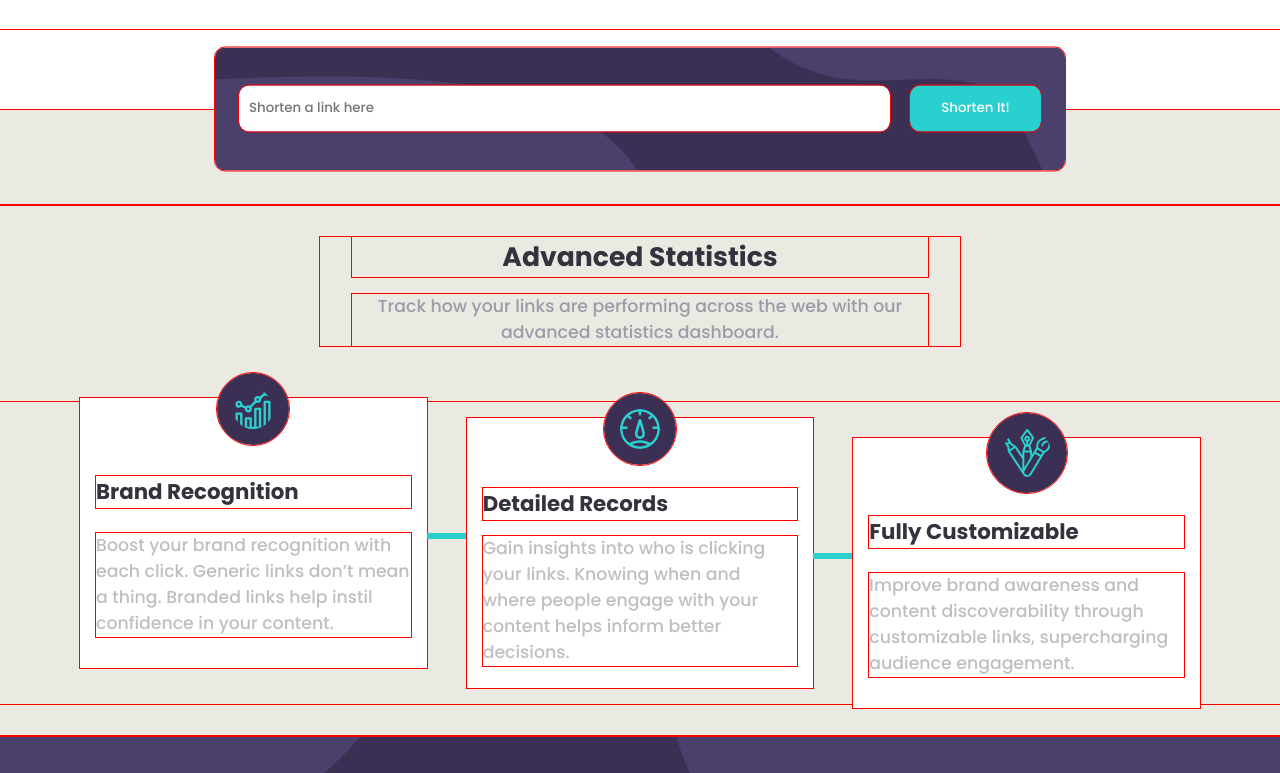
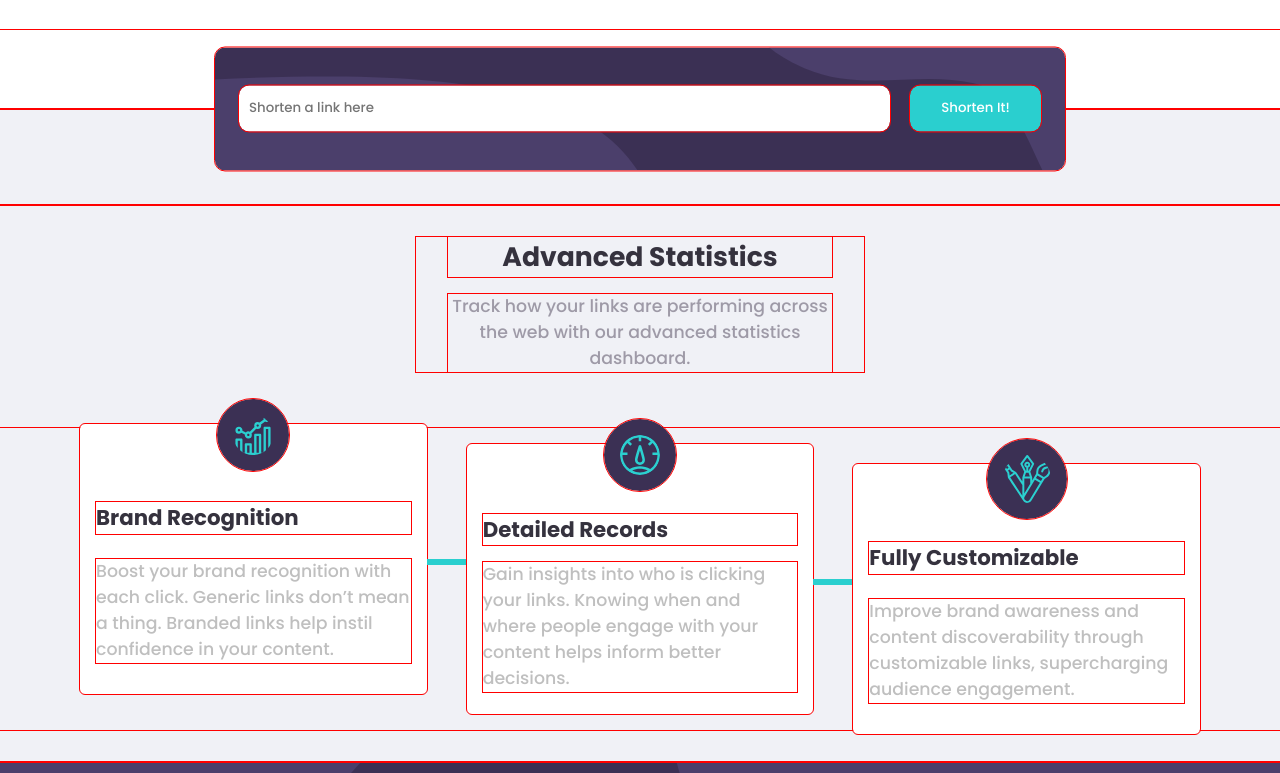
Before and after one commit to asbhogal/Frontend-Mentor-URL-Shortening-Project, a website built with Vite: page index.html in a window 1280 px wide. Shown: the part 443-1216 px from the top of the page. Built offline with nearby package versions, Linux system fonts and the light colour scheme.

Commit message:
further changes to styling to match mockup

```diff
--- a/src/styles/_components/_company-stats.scss
+++ b/src/styles/_components/_company-stats.scss
@@ -4,7 +4,7 @@
 .company-stats-container {
   text-align: center;
   padding: 2em 0;
-  background-color: #eaeae3;
+  background-color: $pale-violet;
   // background-color: $gray;
   .company-stats-text {
     // width: 50%;
@@ -41,6 +41,7 @@
     padding: 4em 1em 0.5em 1em;
     margin: 1em auto;
     position: relative;
+    border-radius: 5px; // added to better reflect mockup
 
     h3,
     p {
--- a/src/styles/_components/_header.scss
+++ b/src/styles/_components/_header.scss
@@ -12,7 +12,9 @@
   // align-items: center;
   // justify-content: space-between;
   // border: 2px solid magenta; // temporarily omitted
-
+  max-width: 1440px; // added to better reflect mockup
+  width: 100%; // added to better reflect mockup
+  margin: 0 auto; // added to better reflect mockup
   img {
     display: block;
     height: 30px;
--- a/src/styles/_components/_main.scss
+++ b/src/styles/_components/_main.scss
@@ -1,5 +1,5 @@
 main {
-  background-color: #eaeae3;
+  // background-color: #eaeae3; // omitted to better reflect mockup
   margin: 0 auto;
   max-width: 1920px; // I've decided to change this to 1920px. The style guide mentions it looking this way for 1440px, but many common desktop devices go above this, so I think this is justified here to better reflect how it would look on those devices. Subsequently, content structure for the hero section will be changed (this will have a max-width of 1440px to keep it boxed in, but will subsequently require an outer container for this (with the white background) and an inner container holding the two divs next to one another) - see HTML
   width: 100%;
--- a/src/styles/_components/_shortenurl-c.scss
+++ b/src/styles/_components/_shortenurl-c.scss
@@ -68,7 +68,8 @@
 }
 
 .shortend-urls-container {
-  margin-top: 6em;
+  background-color: $pale-violet; // added to better reflect mockup
+  padding-top: 6em; // changed to padding-top to account for the background-color addition
   font-weight: 100;
   // So the newest is the first in the list.
   display: flex;
--- a/src/styles/_partials/_responsive.scss
+++ b/src/styles/_partials/_responsive.scss
@@ -161,7 +161,7 @@
   //Blocks and their associated people.
 
   .company-stats-text {
-    width: 50%;
+    width: 35%; // changed to better reflect mockup
     margin: 0 auto 3.5em auto;
     padding: 0 2em;
   }
--- a/src/styles/_partials/_variables.scss
+++ b/src/styles/_partials/_variables.scss
@@ -3,6 +3,7 @@ $cyan: #2acfcf;
 $dark-violet: #3b3054;
 $red: #f46262;
 $gray: #bfbfbf;
+$pale-violet: #f0f1f6; // added after using eyedropper tool in Figma (press 'i' on keyboard) and pulling color for the links container background. Couldn't see this in the style guide.
 $grayish-violet: #9e9aa7;
 $very-dark-blue: #35323e;
 $very-dark-violet: #232127;
```
